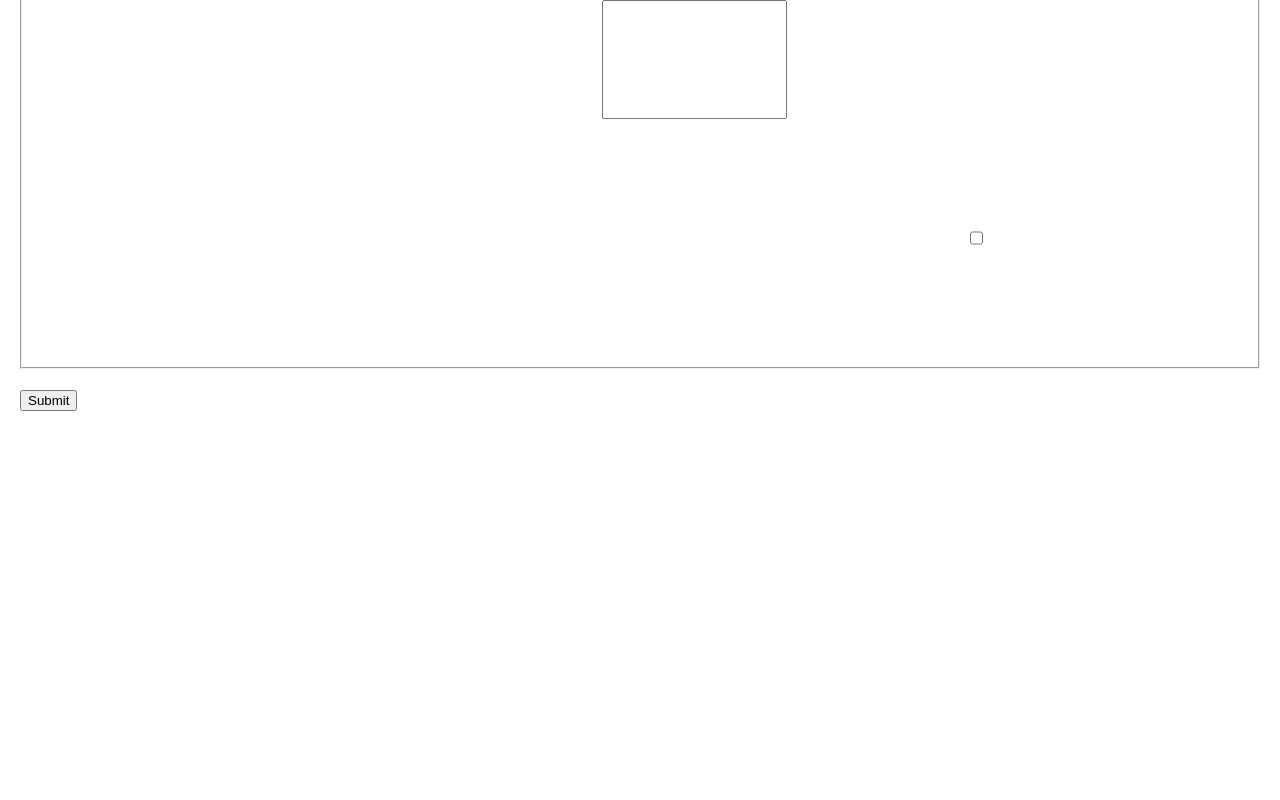
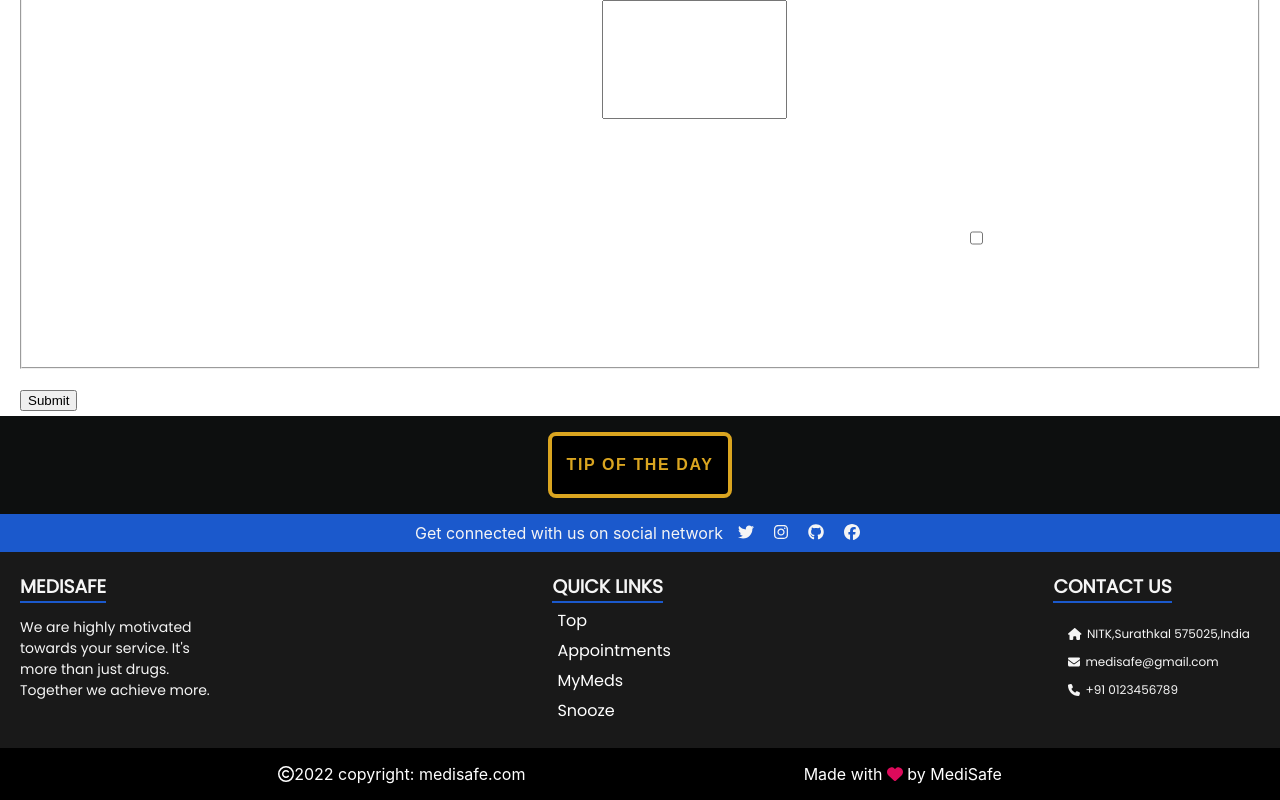
Before and after one commit to Dhruvil-Lakhtaria/Medicine-Dosage-and-Sleep-Tracker, a React (Create React App) app in the folder client/: page /snooze in a window 1280 px wide. Shown: the part 1493-2293 px from the top of the page. Before the commit the page ends 1909 px from the top, so only its background shows below. Built offline with nearby package versions, Linux system fonts and the light colour scheme; a web font is replaced by a local one.

Commit message:
Added dialog box Tip of the day

```diff
--- a/client/package.json
+++ b/client/package.json
@@ -8,6 +8,7 @@
     "@fortawesome/free-regular-svg-icons": "^6.0.0",
     "@fortawesome/free-solid-svg-icons": "^6.0.0",
     "@fortawesome/react-fontawesome": "^0.1.17",
+    "@material-ui/core": "^4.12.3",
     "@testing-library/jest-dom": "^5.16.2",
     "@testing-library/react": "^12.1.2",
     "@testing-library/user-event": "^13.5.0",
@@ -15,7 +16,7 @@
     "react": "^17.0.2",
     "react-dom": "^17.0.2",
     "react-live-clock": "^5.6.1",
-    "react-router-dom": "^6.2.1",
+    "react-router-dom": "^6.2.2",
     "react-scripts": "5.0.0",
     "typewriter-effect": "^2.18.2",
     "uuid": "^8.3.2",
--- /dev/null
+++ b/client/src/components/Snooze/Footer.js
@@ -0,0 +1,118 @@
+import React from "react";
+import { FontAwesomeIcon } from "@fortawesome/react-fontawesome";
+import DialogActions from '@material-ui/core/DialogActions';
+import DialogContent from '@material-ui/core/DialogContent';
+import DialogTitle from '@material-ui/core/DialogTitle';
+import DialogContentText from '@material-ui/core/DialogContentText';
+import Dialog from '@material-ui/core/Dialog';
+import Button from '@material-ui/core/Button';
+import {
+  faInstagram,
+  faGithub,
+  faFacebook,
+  faTwitter,
+} from "@fortawesome/free-brands-svg-icons";
+import { faEnvelope, faHome, faPhone,faHeart } from "@fortawesome/free-solid-svg-icons";
+import {faCopyright} from "@fortawesome/free-regular-svg-icons"
+
+const App = () => {
+    const [open, setOpen] = React.useState(false);
+
+    const handleClickOpen = () => {
+      setOpen(true);
+    };
+
+    const handleClose = () => {
+      setOpen(false);
+    };
+}
+const Footer = () => {
+    const [open, setOpen] = React.useState(false);
+
+  const handleClickOpen = () => {
+    setOpen(true);
+  };
+
+  const handleClose = () => {
+    setOpen(false);
+  };
+  return (
+
+    <div className="footer-wrapper">
+        <div className="totd">
+            <Button id="button" variant="outlined"
+                color="primary" onClick={handleClickOpen}>
+            TIP OF THE DAY
+            </Button>
+        <Dialog open={open} onClose={handleClose}>
+            <DialogTitle>
+            Tip of the day
+            </DialogTitle>
+            <DialogContent>
+            <DialogContentText>
+                Always sleep in slots of 1.5 hours. Our sleep is divided into 4 slots.<br></br>Do you like this tip?
+            </DialogContentText>
+            </DialogContent>
+            <DialogActions>
+            <Button onClick={handleClose} color="primary">
+            Close
+            </Button>
+            <Button onClick={handleClose} color="primary" autoFocus>
+            Yes
+            </Button>
+            </DialogActions>
+        </Dialog>
+    </div>
+      <div className="social-section">
+        <p>Get connected with us on social network</p>
+        <div className="icons">
+          <FontAwesomeIcon icon={faTwitter} className="tw icon" />
+          <FontAwesomeIcon icon={faInstagram} className="ig icon" />
+          <FontAwesomeIcon icon={faGithub} className="gh icon" />
+          <FontAwesomeIcon icon={faFacebook} className="fb icon" />
+        </div>
+      </div>
+      <div className="main-section">
+        <div className="footer-info">
+          <h3>MEDISAFE</h3>
+          <p>
+            We are highly motivated towards your service. It's more than just
+            drugs. Together we achieve more.
+          </p>
+        </div>
+        <div className="footer-links">
+          <h3>QUICK LINKS</h3>
+          <ul className="link-list">
+            <li>Top</li>
+            <li>Appointments</li>
+            <li>MyMeds</li>
+            <li>Snooze</li>
+          </ul>
+        </div>
+        <div className="contact-info">
+          <h3>CONTACT US</h3>
+          <ul className="contacts">
+            <li className="contact">
+              <FontAwesomeIcon icon={faHome} className="add" />
+              NITK,Surathkal 575025,India{" "}
+            </li>
+            <li className="contact">
+              <FontAwesomeIcon icon={faEnvelope} className="email" />
+              medisafe@gmail.com
+            </li>
+            <li className="contact">
+              <FontAwesomeIcon icon={faPhone} className="phone" />
+              +91 0123456789
+            </li>
+          </ul>
+        </div>
+      </div>
+      <div className="bottom-section">
+        <p><FontAwesomeIcon icon={faCopyright}/>2022 copyright: medisafe.com</p>
+        <p >Made with <FontAwesomeIcon className="heart" icon={faHeart}/> by MediSafe</p>
+      </div>
+    </div>
+  );
+};
+
+export default Footer;
--- a/client/src/components/Snooze/Snooze.js
+++ b/client/src/components/Snooze/Snooze.js
@@ -1,13 +1,16 @@
 import React from 'react'
 import TopSection from './TopSection';
 import Form from './Form.js'
+import Footer from './Footer.js'
 
 
 const Snooze = () => {
   return (
     <div className='Snooze'>
+
         <TopSection/>
         <Form />
+        <Footer />
     </div>
   )
 }
--- a/client/src/css/Snooze.css
+++ b/client/src/css/Snooze.css
@@ -36,3 +36,42 @@ h1.Form{
     color:black;
     font-family: Verdana, Geneva, Tahoma, sans-serif;
 }
+.totd{
+  display: flex;
+    justify-content: center;
+    background-color: #0d0f0f;
+    font-size: 4px;
+}
+#button{
+  margin: 0;
+    display: flex;
+    align-items: center;
+    justify-content: center;
+    background-color: black;
+    --c: goldenrod;
+    color: var(--c);
+    font-size: 16px;
+    border: 0.3em solid var(--c);
+    border-radius: 0.5em;
+    width: 10 px;
+    height: 10 px;
+    text-transform: uppercase;
+    font-weight: bold;
+    font-family: sans-serif;
+    letter-spacing: 0.1em;
+    text-align: center;
+    line-height: 3em;
+    position: relative;
+    overflow: hidden;
+    z-index: 1;
+    transition: 0.5s;
+    margin: 1em;
+}
+#button:hover {
+  color: rgb(238, 225, 225);
+  content: "Completed!" !important;
+
+}
+#button:hover span {
+  transform: translateY(0) scale(1);
+}
```
Also changed, not shown: 1 other file (tests, documents, lock files or other folders).
